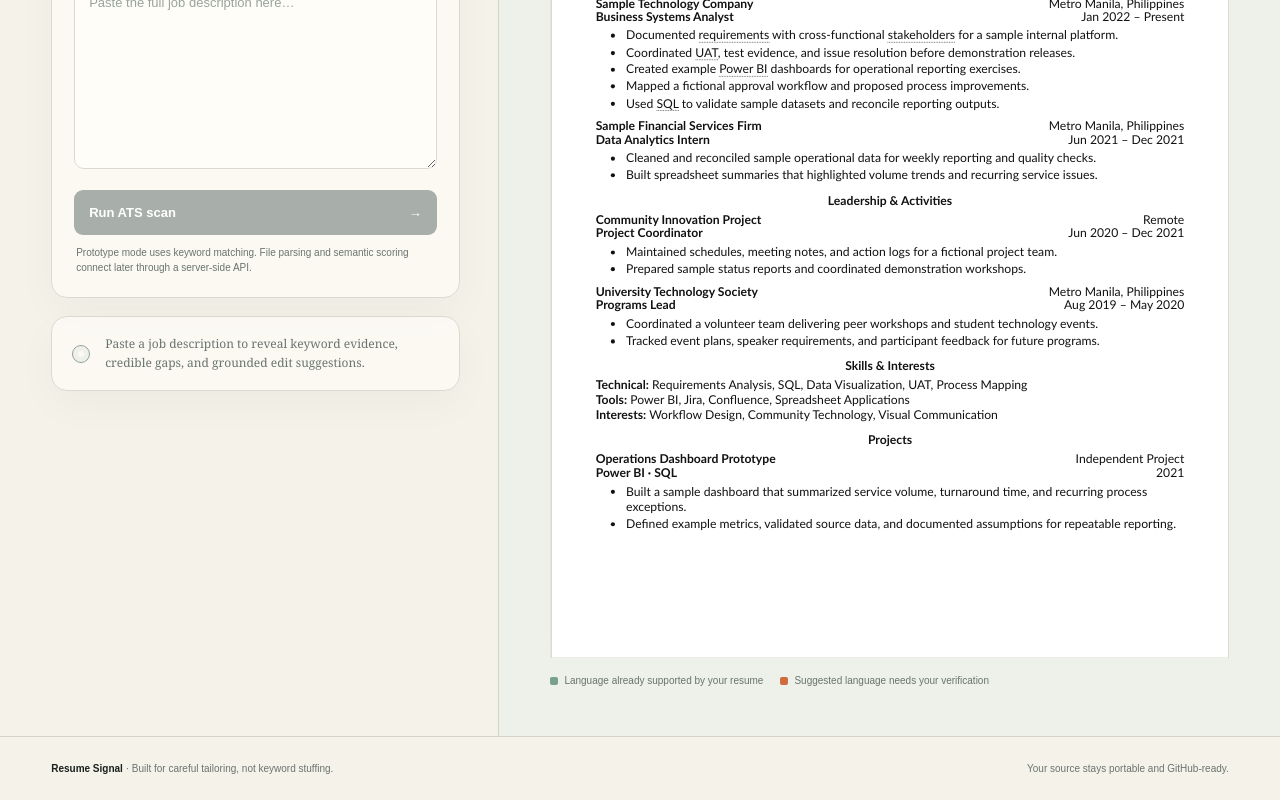
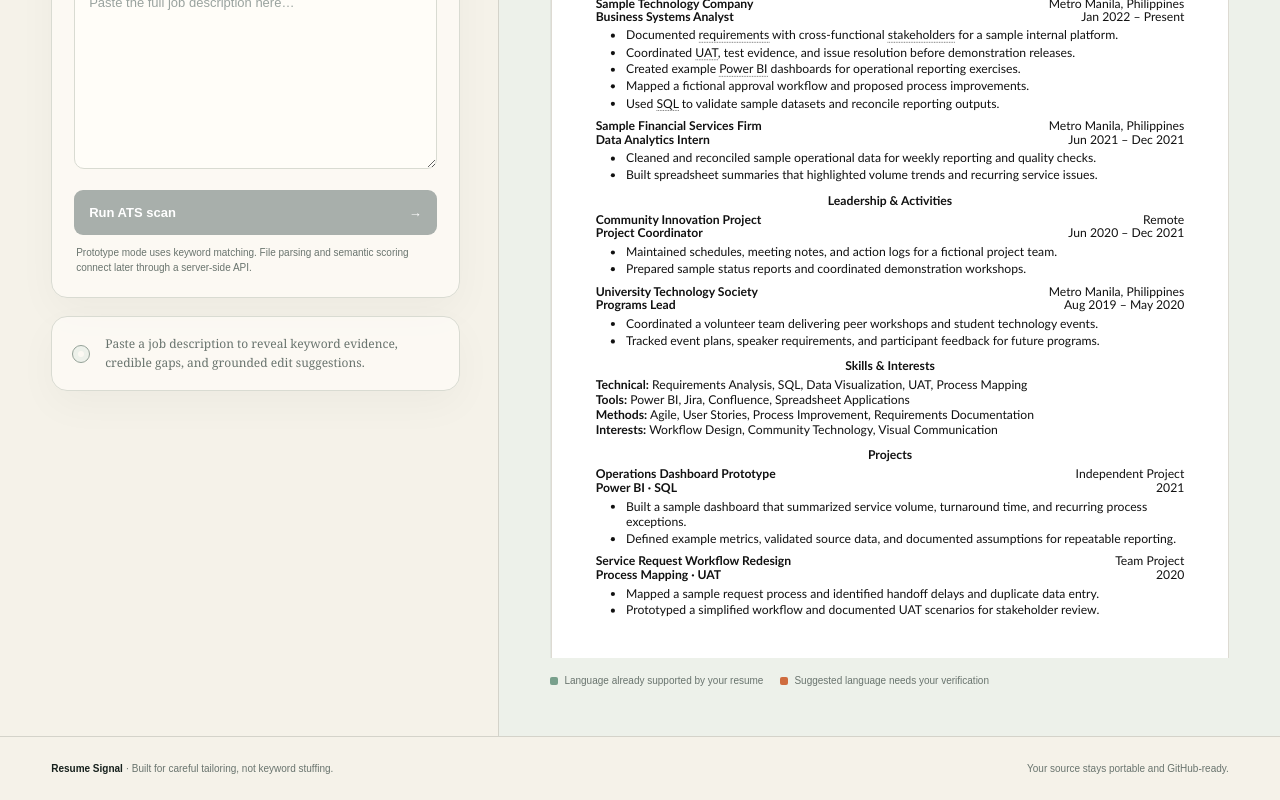
Before and after one commit to carlo-cortez/resume-signal, a Next.js app: page / in a window 1280 px wide. Shown: the part 928-1728 px from the top of the page. Built offline with nearby package versions, Linux system fonts and the light colour scheme.

Commit message:
Expand resume skills and projects

```diff
--- a/app/page.tsx
+++ b/app/page.tsx
@@ -559,6 +559,7 @@ export default function Home() {
               <ResumeSection title="Skills & Interests">
                 <p className="skill-line"><strong>Technical:</strong> Requirements Analysis, SQL, Data Visualization, UAT, Process Mapping</p>
                 <p className="skill-line"><strong>Tools:</strong> Power BI, Jira, Confluence, Spreadsheet Applications</p>
+                <p className="skill-line"><strong>Methods:</strong> Agile, User Stories, Process Improvement, Requirements Documentation</p>
                 <p className="skill-line"><strong>Interests:</strong> Workflow Design, Community Technology, Visual Communication</p>
               </ResumeSection>
 
@@ -566,6 +567,10 @@ export default function Home() {
                 <ResumeRole organization="Operations Dashboard Prototype" location="Independent Project" title="Power BI · SQL" date="2021">
                   <li>Built a sample dashboard that summarized service volume, turnaround time, and recurring process exceptions.</li>
                   <li>Defined example metrics, validated source data, and documented assumptions for repeatable reporting.</li>
+                </ResumeRole>
+                <ResumeRole organization="Service Request Workflow Redesign" location="Team Project" title="Process Mapping · UAT" date="2020">
+                  <li>Mapped a sample request process and identified handoff delays and duplicate data entry.</li>
+                  <li>Prototyped a simplified workflow and documented UAT scenarios for stakeholder review.</li>
                 </ResumeRole>
               </ResumeSection>
                 </div>
```
Also changed, not shown: 1 other file (tests, documents, lock files or other folders).
